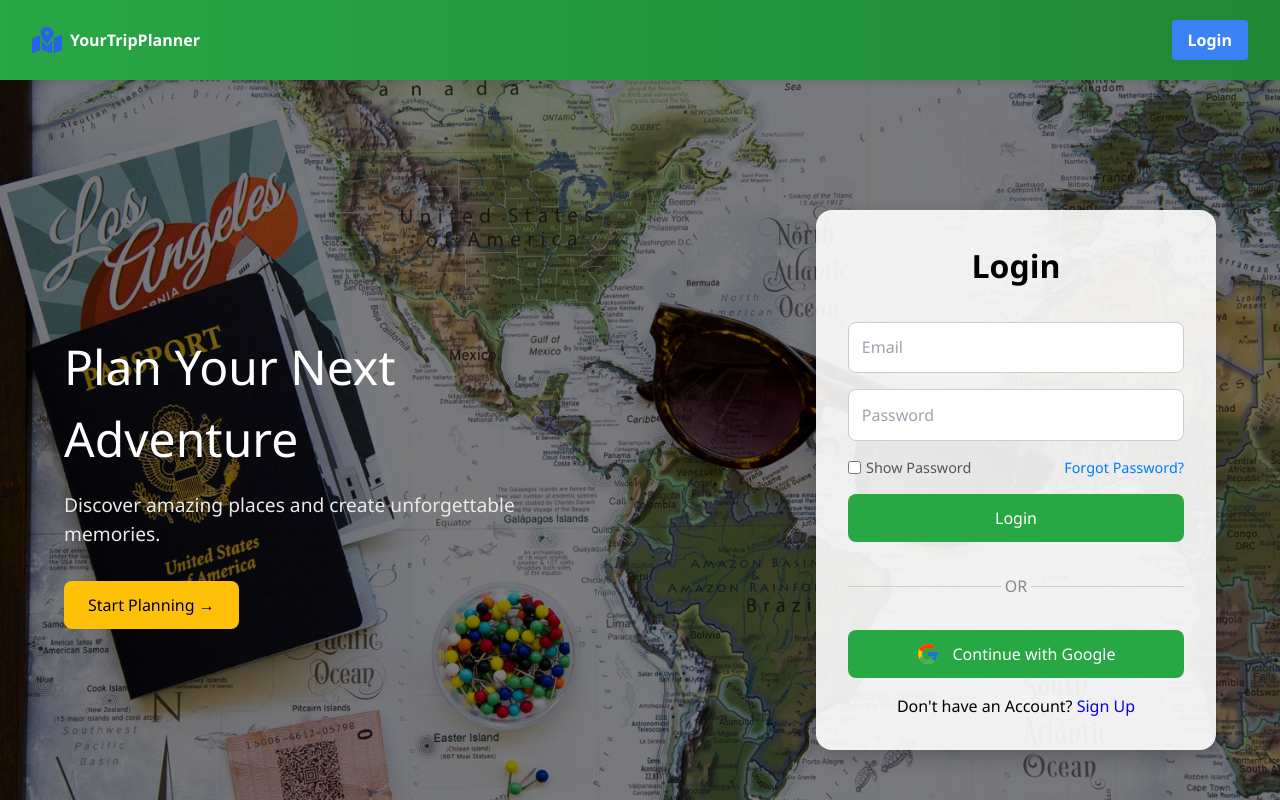
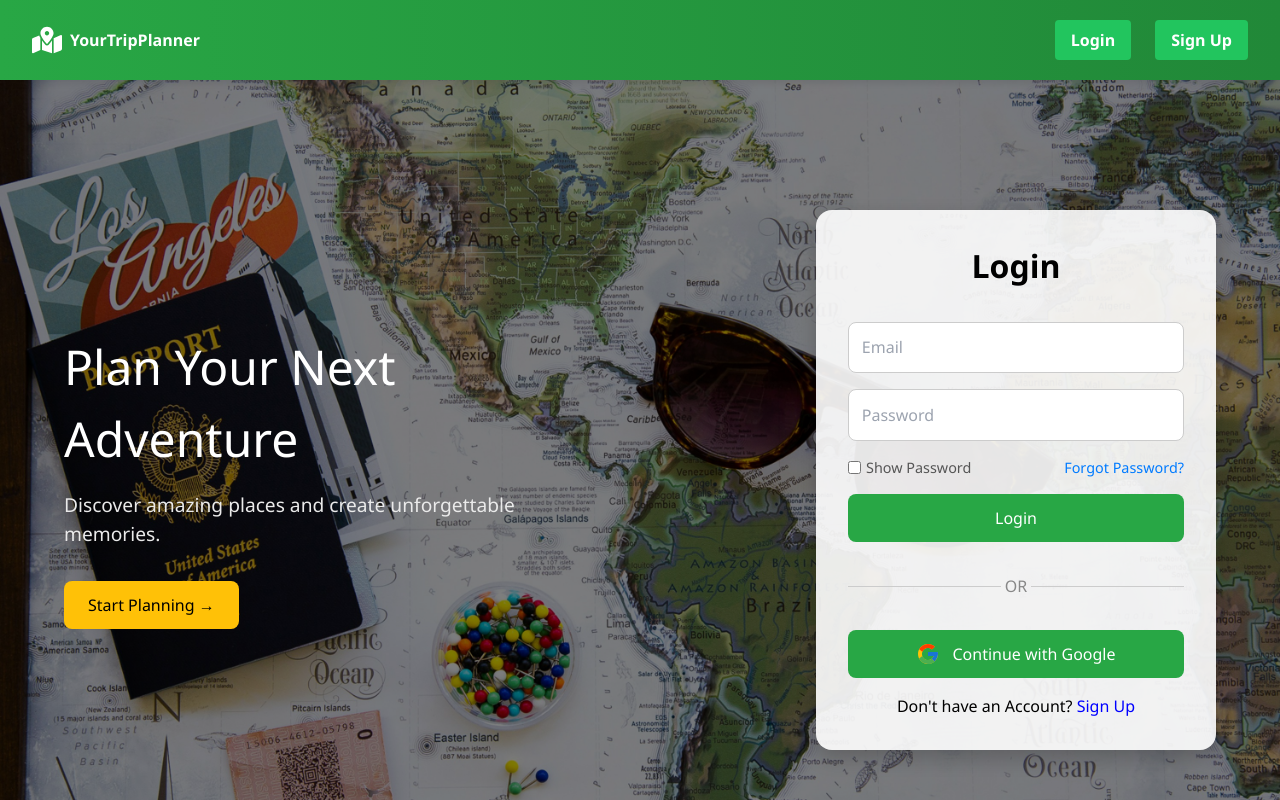
Before and after one commit to code-well0/trip-planner, a React (Create React App) app: page /login in a window 1280 px wide. Shown: the top 800 px of the page. Built offline with nearby package versions, Linux system fonts and the light colour scheme.

Commit message:
Code changes

```diff
--- a/src/App.js
+++ b/src/App.js
@@ -2,6 +2,7 @@
 import React, { useState } from "react";
 import { Routes, Route, Navigate } from "react-router-dom";
 import Navbar from "./Components/Navbar";
+import LandingPage from "./pages/LandingPage"; // ✅ Import your landing page
 
 import HomeSplit from "./pages/HomeSplit";
 import PlanTrip from "./pages/PlanTrip";
@@ -11,7 +12,6 @@ import Login from "./pages/login";
 import { ToastContainer } from "react-toastify";
 import "react-toastify/dist/ReactToastify.css";
 import TripRecommender from "./pages/TripRecommender";
-
 
 import "./index.css";
 import Footer from "./Components/Footer";
@@ -23,19 +23,51 @@ function App() {
 
   return (
     <>
-      <Navbar isLoggedIn={isLoggedIn} searchQuery={searchQuery} setSearchQuery={setSearchQuery} />
+      <Navbar
+        isLoggedIn={isLoggedIn}
+        searchQuery={searchQuery}
+        setSearchQuery={setSearchQuery}
+      />
 
-      {/* 🧱 Add padding to prevent content being hidden behind navbar */}
-      <div className="pt-20"> {/* Adjust based on navbar height */}
+      {/* Add padding so content doesn't hide behind navbar */}
+      <div className="pt-20">
         <Routes>
-          {/* <Route path="/" element={<HomeSplit setIsLoggedIn={setIsLoggedIn} />} /> */}
-           {/* <Route path="/" element={<><HomeSplit setIsLoggedIn={setIsLoggedIn}/><Signup setIsLoggedIn={setIsLoggedIn} /> </>} /> */}
-           <Route path="/" element={<>< Signup setIsLoggedIn={setIsLoggedIn} /> </>} />
+          {/* Landing Page as home */}
+          <Route path="/" element={<LandingPage />} />
+
+          {/* Auth pages */}
+          <Route path="/signup" element={<Signup setIsLoggedIn={setIsLoggedIn} />} />
           <Route path="/login" element={<Login setIsLoggedIn={setIsLoggedIn} />} />
-          <Route path="/plan" element={isLoggedIn ? <PlanTrip searchQuery={searchQuery} /> : <Navigate to="/login" />} />
-          <Route path="/expenses" element={isLoggedIn ? <ExpenseTracker /> : <Navigate to="/login" />} />
-          <Route path="/api/chat" element={isLoggedIn ? <ChatBot /> : <Navigate to="/login" />} />
-          <Route path="/TripRecommender" element={isLoggedIn ? <TripRecommender /> : <Navigate to="/login" />} />
+
+          {/* Protected pages */}
+          <Route
+            path="/plan"
+            element={
+              isLoggedIn ? (
+                <PlanTrip searchQuery={searchQuery} />
+              ) : (
+                <Navigate to="/login" />
+              )
+            }
+          />
+          <Route
+            path="/expenses"
+            element={
+              isLoggedIn ? <ExpenseTracker /> : <Navigate to="/login" />
+            }
+          />
+          <Route
+            path="/api/chat"
+            element={isLoggedIn ? <ChatBot /> : <Navigate to="/login" />}
+          />
+          <Route
+            path="/TripRecommender"
+            element={
+              isLoggedIn ? <TripRecommender /> : <Navigate to="/login" />
+            }
+          />
+
+          {/* Fallback */}
           <Route path="*" element={<Navigate to="/" />} />
         </Routes>
 
@@ -52,5 +84,4 @@ function App() {
   );
 }
 
-
 export default App;
--- a/src/Components/Navbar.css
+++ b/src/Components/Navbar.css
@@ -1,3 +1,4 @@
+/* Navbar container */
 .navbar {
   position: fixed;
   top: 0;
@@ -10,24 +11,8 @@
   align-items: center;
   z-index: 1000;
   box-shadow: 0 2px 8px rgba(0, 0, 0, 0.1);
-  color: rgb(124, 238, 155);
-  gap: 1.5rem;
+  color: white;
   height: 80px;
-}
-
-.nav-links {
-  display: flex;
-  background: #28a745;
-  color: rgb(124, 238, 155);
-  padding: 1rem 2rem;
-  display: flex;
-  gap: 2rem;
-
-  position: fixed;
-  top: 0;
-  left: 0;
-  right: 0;
-  z-index: 1000;
 }
 
 /* Push content below navbar */
@@ -35,8 +20,9 @@
   padding-top: 80px;
 }
 
+/* Links */
 .navbar a {
-  color: #fff;
+  color: white;
   text-decoration: none;
   font-weight: 600;
   font-size: 1rem;
@@ -44,21 +30,21 @@
 }
 
 .navbar a:hover {
-  color: #ffd966;
+  color: #d7e6d7;
   transform: scale(1.05);
 }
 
 /* Highlight active page */
 .active-link {
-  border-bottom: 2px solid #ffc107;
+  border-bottom: 2px solid #d7e6d7;
   padding-bottom: 2px;
 }
 
 /* Logout button */
 .logout-btn {
   background: transparent;
-  border: 1px solid white;
-  color: white;
+  border: 1px solid rgb(220, 143, 143);
+  color: rgb(199, 27, 27);
   padding: 6px 12px;
   border-radius: 5px;
   cursor: pointer;
@@ -67,5 +53,14 @@
 
 .logout-btn:hover {
   background-color: white;
-  color: #28a745;
+  color: #edf8f0;
 }
+
+/* Search bar styling */
+.navbar input[type="text"] {
+  padding: 6px 12px;
+  border-radius: 20px;
+  border: none;
+  outline: none;
+  font-size: 0.9rem;
+}
--- a/src/Components/Navbar.jsx
+++ b/src/Components/Navbar.jsx
@@ -1,9 +1,10 @@
 import React from "react";
-import { Link, useNavigate } from "react-router-dom";
+import { Link, useLocation, useNavigate } from "react-router-dom";
 import { FaMapMarkedAlt, FaSuitcase, FaMoneyBillWave, FaRobot, FaPlaneDeparture } from "react-icons/fa";
 
 const Navbar = ({ isLoggedIn, searchQuery, setSearchQuery }) => {
   const navigate = useNavigate();
+  const location = useLocation();
 
   const handleLogout = () => {
     localStorage.removeItem("token");
@@ -11,49 +12,71 @@ const Navbar = ({ isLoggedIn, searchQuery, setSearchQuery }) => {
     window.location.reload();
   };
 
+  // Check if we are on landing, login, or signup page
+  const isAuthPage =
+    location.pathname === "/" ||
+    location.pathname === "/login" ||
+    location.pathname === "/signup";
+
   return (
-    <nav className=" navbar flex items-center justify-between px-6 py-4 bg-white shadow-md font-inter">
-      {/* 🔰 Brand Logo */}
-      <div className="flex items-center gap-2 text-2xl font-bold text-blue-600">
+    <nav className="navbar flex items-center justify-between px-6 py-4 shadow-md font-inter">
+      {/* Brand Logo */}
+      <div className="flex items-center gap-2 text-2xl font-bold text-white">
         <FaMapMarkedAlt className="text-3xl" />
         <Link to="/">YourTripPlanner</Link>
       </div>
 
-      {/* 🔷 Right: Navigation Links */}
-      <div className="flex space-x-6 items-center text-gray-700 font-medium">
+      {/* Navigation Links */}
+      <div className="flex space-x-6 items-center text-white font-medium">
         {isLoggedIn ? (
           <>
+            {/* Search Bar */}
             <input
               type="text"
               placeholder="Search by city name..."
               value={searchQuery}
               onChange={(e) => setSearchQuery(e.target.value)}
-              className="px-4 py-2 border rounded-full focus:outline-none focus:ring-2 focus:ring-blue-500"
+              className="px-4 py-2 rounded-full text-black focus:outline-none focus:ring-2 focus:ring-yellow-400"
             />
-            <Link to="/plan" className="hover:text-blue-600 transition duration-200 flex items-center gap-1">
+            <Link to="/plan" className="hover:text-yellow-300 flex items-center gap-1">
               <FaSuitcase /> Plan Trip
             </Link>
-            <Link to="/expenses" className="hover:text-blue-600 transition duration-200 flex items-center gap-1">
+            <Link to="/expenses" className="hover:text-yellow-300 flex items-center gap-1">
               <FaMoneyBillWave /> Expenses
             </Link>
-            <Link to="/api/chat" className="hover:text-blue-600 transition duration-200 flex items-center gap-1">
+            <Link to="/api/chat" className="hover:text-yellow-300 flex items-center gap-1">
               <FaRobot /> AI Assistant
             </Link>
-            <Link to="/TripRecommender" className="hover:text-blue-600 transition duration-200 flex items-center gap-1">
+            <Link to="/TripRecommender" className="hover:text-yellow-300 flex items-center gap-1">
               <FaPlaneDeparture /> Trip Recommender
             </Link>
-
             <button
               onClick={handleLogout}
-              className="ml-4 px-4 py-2 bg-red-500 text-white rounded hover:bg-red-600 transition duration-200"
+              className="logout-btn ml-4"
             >
               Logout
             </button>
           </>
+        ) : isAuthPage ? (
+          <>
+            <Link
+              to="/login"
+              className="px-4 py-2 bg-green-500 text-white rounded hover:green-900 transition"
+            >
+              Login
+            </Link>
+            <Link
+              to="/signup"
+              className="px-4 py-2 bg-green-500 text-white rounded hover:green-900 transition"
+            >
+              Sign Up
+            </Link>
+          </>
         ) : (
+          // If not logged in and trying to access restricted page
           <Link
             to="/login"
-            className="px-4 py-2 bg-blue-500 text-white rounded hover:bg-blue-600 transition duration-200"
+            className="px-4 py-2 bg-green-500 text-white rounded hover:bg-green-900 transition"
           >
             Login
           </Link>
```
